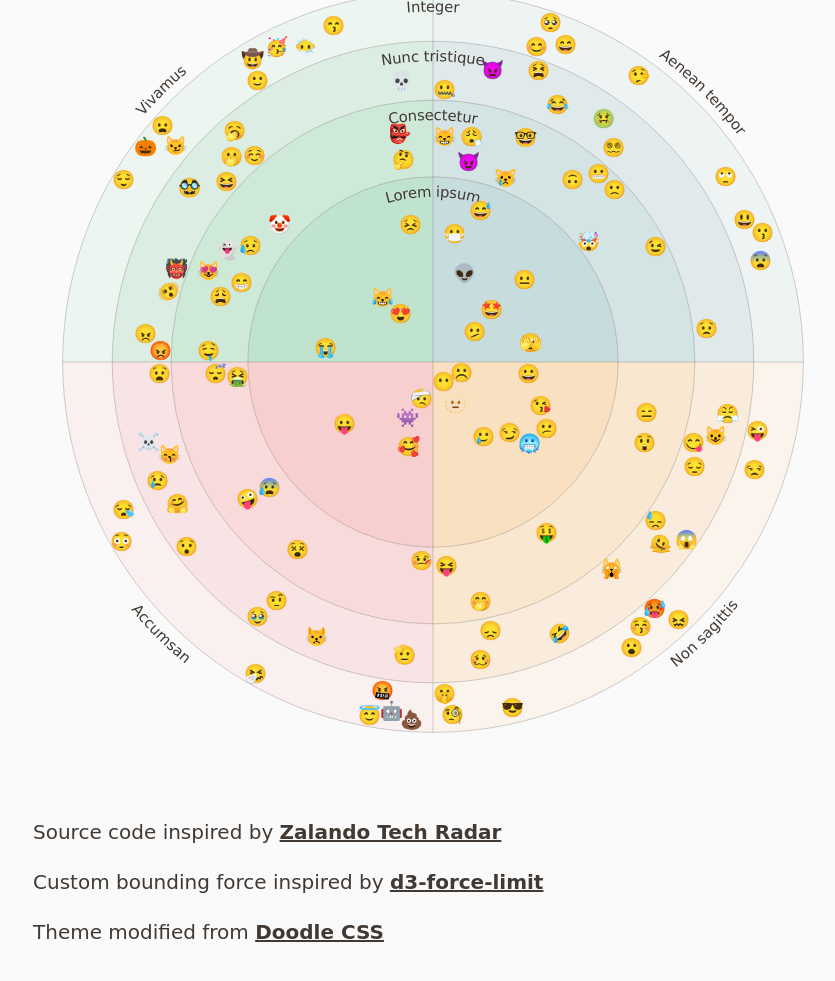
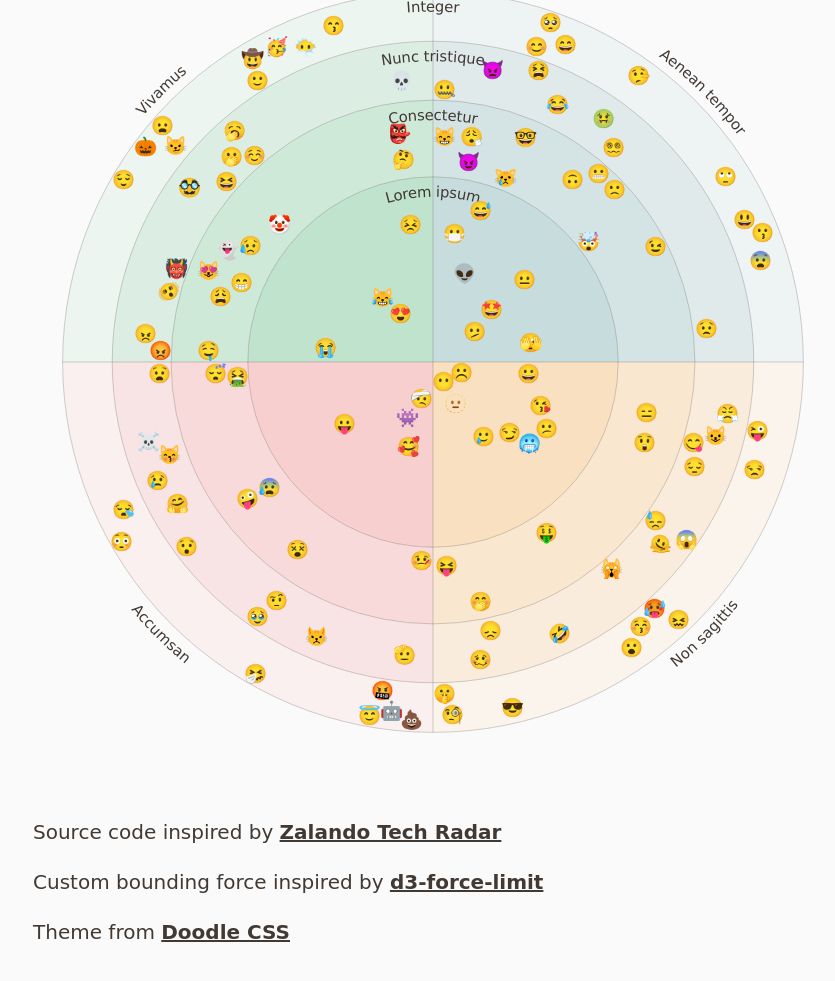
Before and after one commit to Zhenmao/tech-radar-smiley-edition, a plain HTML site: page index.html in a window 1280 px wide. Shown: the part 503-1484 px from the top of the page, without its empty margins (207-1042 px from the left). Drawn offline with nearby package versions, Linux system fonts and the light colour scheme; a web font is replaced by a local one.

Commit message:
Add README.md

```diff
--- a/index.html
+++ b/index.html
@@ -69,7 +69,7 @@
         ></p
       >
       <p
-        >Theme modified from
+        >Theme from
         <a href="https://chr15m.github.io/DoodleCSS/" target="_blank"
           >Doodle CSS</a
         ></p
```
Also changed, not shown: 1 other file.
